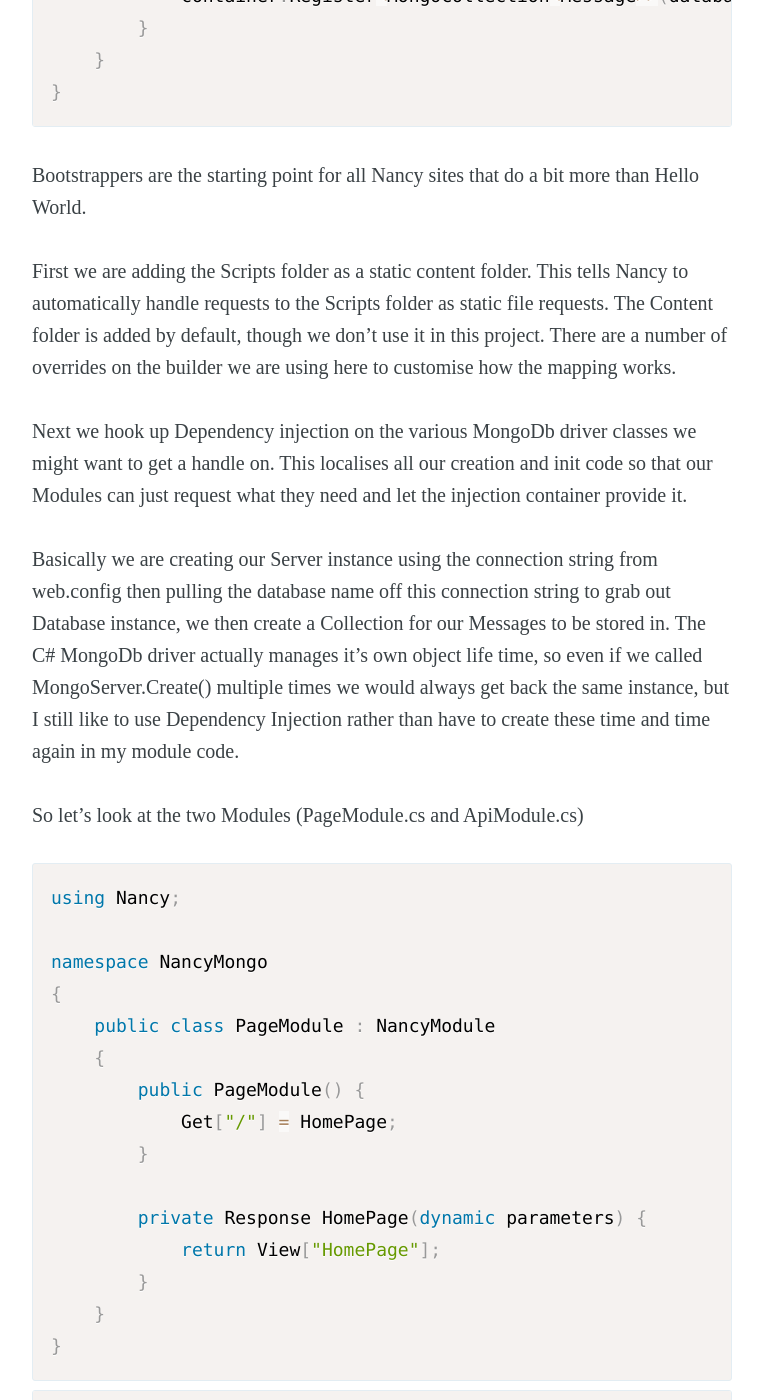
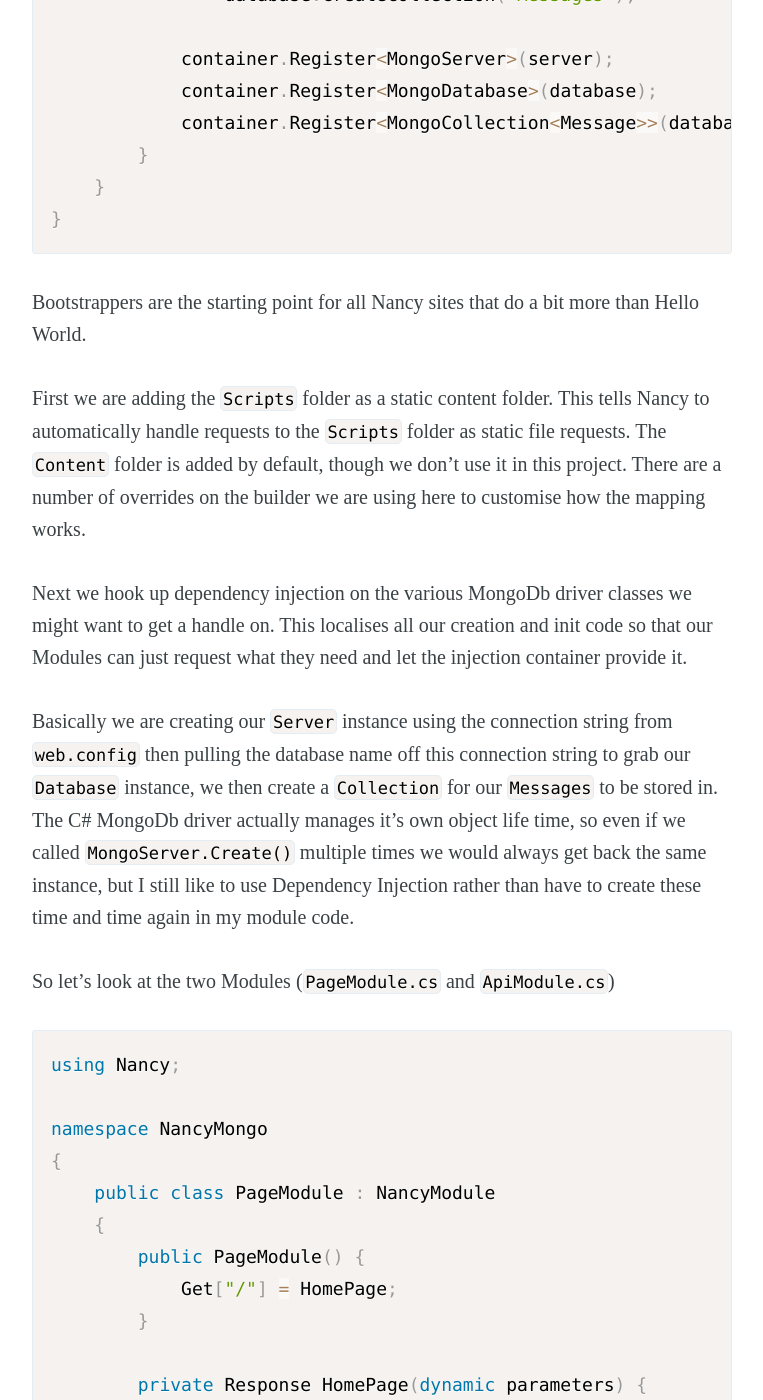
Before and after one commit to csainty/csainty.github.io, a Jekyll site: the page built from _posts/2011-11-29-tutorial-nancy-mongodb-appharbor.md, in a window 1280 px wide and 1400 px high, scrolled down 7297 px. Shown: the whole window, without its empty margins (258-1021 px from the left). Built offline with Jekyll 4.4.1, drawn with Linux system fonts in a browser that asks for light colours; some web fonts are replaced; Markdown is read by kramdown in place of the engine named in the settings; some of the changed text lies outside the part shown.

Commit message:
Updated extract view and tidied some more posts

````diff
--- a/_posts/2011-11-29-tutorial-nancy-mongodb-appharbor.md
+++ b/_posts/2011-11-29-tutorial-nancy-mongodb-appharbor.md
@@ -4,30 +4,28 @@
 permalink: /2011/11/tutorial-nancy-mongodb-appharbor.html
 tags: nancy asp.net appharbor C# mongodb knockout dotnet
 id: tag:blogger.com,1999:blog-25631453.post-7690078217695311605
+tidied: true
 ---
-
 
 Time for a quick tutorial on how to get a site up and running on [AppHarbor](https://appharbor.com/) using [Nancy](http://www.nancyfx.org/) and [MongoDb](http://www.mongodb.org/).
 
 First up you are going to need Git installed. On windows my preference for Git is this kit [http://code.google.com/p/gitextensions/](http://code.google.com/p/gitextensions/). It installs everything you need and gives you a nice GUI to work with plus some basic integrations with Visual Studio.
 
-(Just in case you have missed the craze that is Git, it is a version control system. A very good one. Go learn about it)
+_(Just in case you have missed the craze that is Git, it is a version control system. A very good one. Go learn about it)_
 
 Next you will need [NuGet](http://nuget.org/).
 
-(In case you missed nuget, it is a package manager for .NET development. Use it to maintain third party libraries you are using in your applications)
+_(In case you missed nuget, it is a package manager for .NET development. Use it to maintain third party libraries you are using in your applications)_
 
 Finally, you are also going to need an account at [AppHarbor](https://appharbor.com/user/new).
 
-(In case you have missed AppHarbor, it is a new form of hosting for asp.net web applications. You push your code to their server, they build it, run your unit tests and then deploy it. From there you can scale the application and install add-ons etc.)
+_(In case you have missed AppHarbor, it is a new form of hosting for asp.net web applications. You push your code to their server, they build it, run your unit tests and then deploy it. From there you can scale the application and install add-ons etc.)_
 
 The end result of this tutorial is the app hosted on AppHarbor here [http://nancymongo.apphb.com/](http://nancymongo.apphb.com/) which is a basic message posting app that I have used before when playing around with Nancy. It super simple and boils down to two api methods with a page to interact with them.
 
 All the code is on GitHub here [https://github.com/csainty/NancyMongo](https://github.com/csainty/NancyMongo)
 
-### Setting up AppHarbor
-
-###
+#### Setting up AppHarbor
 
 We are going to start with AppHarbor, once you have an account set up, go to the Applications page and create a new application.
 
@@ -41,15 +39,15 @@
 
 As you can see there are quite a few, since we are using Mongo here, Click through to MongoHQ.
 
-MongoHQ are a hosted MongoDb provider, they are partnered up with AppHarbor so that it is a single click install to create an instance on their servers for your AppHarbor site. Even better, the build process on AppHarbor will perform a replacement on your web.config file to insert the correct URL to the instance. So you can have a development/testing server configured locally and when you push to the server it will switch to the production server for you!
+MongoHQ are a hosted MongoDb provider, they are partnered up with AppHarbor so that it is a single click install to create an instance on their servers for your AppHarbor site. Even better, the build process on AppHarbor will perform a replacement on your `web.config` file to insert the correct URL to the instance. So you can have a development/testing server configured locally and when you push to the server it will switch to the production server for you!
 
 Add the free sandbox MongoDb instance to your site.
 
 ![MongoHQ](/images/1382874053645.png)
 
-You should be sent back to the application page with a message saying your instance is configured. Now if you click through to the “Variables” tab you can see a MONGOHQ_URL variable. Any values set up in this tab will be added/replaced in the AppSettings section of your web.config file at build time.
+You should be sent back to the application page with a message saying your instance is configured. Now if you click through to the “Variables” tab you can see a `MONGOHQ_URL` variable. Any values set up in this tab will be added/replaced in the AppSettings section of your `web.config` file at build time.
 
-We are going to break with convention here a little. Normally you do not need to know the value of that key since it is the production server. But to save us setting up test/dev MongoDb instance on our own machines, we are going to point at it for development as well. There is some CSS on the page that truncates the value, but if you view source and search for mongodb:// you can get the full value.
+We are going to break with convention here a little. Normally you do not need to know the value of that key since it is the production server. But to save us setting up test/dev MongoDb instance on our own machines, we are going to point at it for development as well. There is some CSS on the page that truncates the value, but if you view source and search for `mongodb://` you can get the full value.
 
 ![MongoURL](/images/1382874053646.png)
 
@@ -57,35 +55,41 @@
 
 Keep that value at hand, it’s time to jump into Visual Studio.
 
-### Building our App
+#### Building our App
 
 Create a new ASP.NET Empty Web Application.
 
 ![EmptyWebApp](/images/1382874053648.png)
 
-Fire up NuGet (either the GUI from right clicking the references folder in your project and choosing Manage NuGet Packages, or from the command line)
+Fire up NuGet, either the GUI from right clicking the references folder in your project and choosing Manage NuGet Packages, or from the command line.
 
 Install the following packages by searching for them and hitting the install button
-     Nancy     Nancy.Hosting.AspNet     KnockoutJS     Official MongoDb C# driver     NuGetPowerTools
+
+* Nancy
+* Nancy.Hosting.AspNet
+* KnockoutJS
+* Official MongoDb C# driver
+* NuGetPowerTools
+
 ![NuGet](/images/1382874053649.png)
 
 One more thing with NuGet, we are going to need to jump into the NuGet “Package Manager Console” from the Tools menu | Library Package Manager sub-menu
 
 ![Console](/images/1382874053650.png)
 
-Once the console loads type “enable-packagerestore” and hit enter.
+Once the console loads type `enable-packagerestore` and hit enter.
 
 This command was added by the nugetpowertools and adds a build step into your project file that ensures all the nuget dependencies have been downloaded. This is very useful since you are not going to be uploading a compiled application to AppHarbor, you are sending up your source which is built on their servers. So you have to give them the dependencies some way, and the alternative is to commit them all to your git repository. Doing this bloats your repository for no good reason. Trust me, this step is worth doing on every project you use NuGet for.
 
 Once that completes you can close the package manager console.
 
-Now open you your web.config file and add an AppSetting of MONGOHQ_URL with the value you grabbed from AppHarbor.
+Now open you your `web.config` file and add an AppSetting of `MONGOHQ_URL` with the value you grabbed from AppHarbor.
 
 ![webconfig](/images/1382874053651.png)
 
 Just to stress this point one more time, normally you are going to have a dev/test server. You would be putting it’s URL in here and letting AppHarbor override it with the production URL when you publish.
 
-Now on to some code, to start with add a Models folder with a single Message.cs class.
+Now on to some code, to start with add a Models folder with a single `Message.cs` class.
 
 
 ```csharp
@@ -105,9 +109,9 @@
 ```
 
 
-Note the Attribute on the Id field, this tells the MongoDb driver which field is the Id and how to generate an Id for that field. There are many different options for Id generation, we are using one of the string methods.
+Note the Attribute on the `Id` field, this tells the MongoDb driver which field is the id and how to generate an id for that field. There are many different options for id generation, we are using one of the string methods.
 
-Now we are going to need a bootstrapper (CustomBootstrapper.cs) to configure Nancy and our Dependency Injection.
+Now we are going to need a bootstrapper `CustomBootstrapper.cs` to configure Nancy and our Dependency Injection.
 
 
 ```csharp
@@ -147,13 +151,13 @@
 
 Bootstrappers are the starting point for all Nancy sites that do a bit more than Hello World.
 
-First we are adding the Scripts folder as a static content folder. This tells Nancy to automatically handle requests to the Scripts folder as static file requests. The Content folder is added by default, though we don’t use it in this project. There are a number of overrides on the builder we are using here to customise how the mapping works.
+First we are adding the `Scripts` folder as a static content folder. This tells Nancy to automatically handle requests to the `Scripts` folder as static file requests. The `Content` folder is added by default, though we don’t use it in this project. There are a number of overrides on the builder we are using here to customise how the mapping works.
 
-Next we hook up Dependency injection on the various MongoDb driver classes we might want to get a handle on. This localises all our creation and init code so that our Modules can just request what they need and let the injection container provide it.
+Next we hook up dependency injection on the various MongoDb driver classes we might want to get a handle on. This localises all our creation and init code so that our Modules can just request what they need and let the injection container provide it.
 
-Basically we are creating our Server instance using the connection string from web.config then pulling the database name off this connection string to grab out Database instance, we then create a Collection for our Messages to be stored in. The C# MongoDb driver actually manages it’s own object life time, so even if we called MongoServer.Create() multiple times we would always get back the same instance, but I still like to use Dependency Injection rather than have to create these time and time again in my module code.
+Basically we are creating our `Server` instance using the connection string from `web.config` then pulling the database name off this connection string to grab our `Database` instance, we then create a `Collection` for our `Messages` to be stored in. The C# MongoDb driver actually manages it’s own object life time, so even if we called `MongoServer.Create()` multiple times we would always get back the same instance, but I still like to use Dependency Injection rather than have to create these time and time again in my module code.
 
-So let’s look at the two Modules (PageModule.cs and ApiModule.cs)
+So let’s look at the two Modules (`PageModule.cs` and `ApiModule.cs`)
 
 
 ```csharp
@@ -215,12 +219,12 @@
 ```
 
 
-A Module in Nancy is where we wire up how the web server is going to response to requests. I cover it off in [this](http://csainty.blogspot.com/2011/10/learn-something-new-nancy.html) blog post as well. We inject the Messages collection straight into our Api module without having to worry about how it is being created, or what it’s lifetime is.
+A Module in Nancy is where we wire up how the web server is going to response to requests. I cover it off in [this]({% post_url 2011-10-10-learn-something-new-nancy %}) blog post as well. We inject the Messages collection straight into our Api module without having to worry about how it is being created, or what it’s lifetime is.
 
-Then finally we have the View (Views/Homepage.html), which is essentially a static HTML page and is processed by the built in view engine.
+Then finally we have the View (`Views/Homepage.html`), which is essentially a static HTML page and is processed by the built in view engine.
 
 
-```csharp
+```markup
 <!DOCTYPE HTML>
 <html>
 <head>
@@ -323,7 +327,7 @@
 
 If I get a chance I hope to look into the GitExtensions code and improve this if at all possible.
 
-### It Lives!
+#### It Lives!
 
 Now if you go back to your application page in AppHarbor and refresh you should be presented with something like this.
 
--- a/css/main.css
+++ b/css/main.css
@@ -157,6 +157,9 @@
     color: #50585D;
 }
 
+.read-more-link {
+    font-size: smaller;
+}
 
 p, ul, ol {
     margin: 1.6em 0;
--- a/index.html
+++ b/index.html
@@ -22,7 +22,8 @@
         <h2 class="post-title"><a href="{{post.url}}">{{post.title}}</a></h2>
     </header>
     <section class="post-excerpt">
-        <p>{{post.excerpt}}&hellip;</p>
+        <p>{{post.excerpt}}</p>
+        <p><a href="{{post.url}}" class="read-more-link">Read More</a></p>
     </section>
 </article>
 
````
Also changed, not shown: other parts of _posts/2011-11-29-tutorial-nancy-mongodb-appharbor.md (+4 -4 lines), _posts/2012-01-10-creating-desktop-apps-with-nodejs.md (+28 -13 lines).
